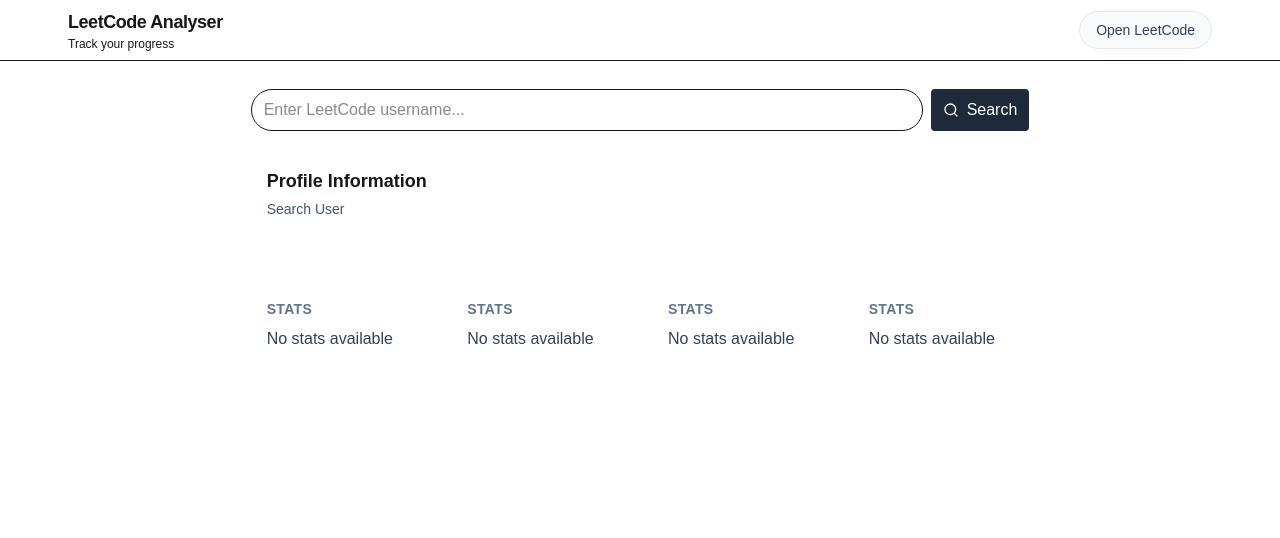
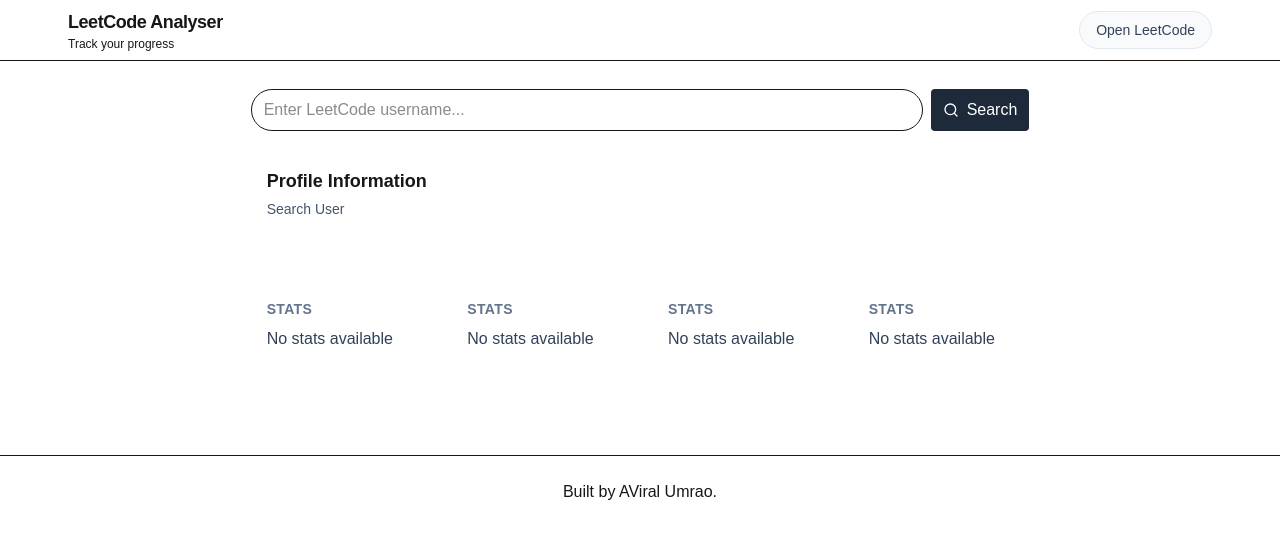
Before and after one commit to aviralumrao/leetcode-analyser, a Next.js app: page / in a window 1280 px wide. Shown: the top 538 px of the page. Built offline with nearby package versions, Linux system fonts and the light colour scheme.

Commit message:
added footer to the page

```diff
--- a/src/app/page.js
+++ b/src/app/page.js
@@ -2,6 +2,7 @@
 import SearchBar from "@/components/SearchBar";
 import ProfileCard from "@/components/ProfileCard";
 import StatsCard from "@/components/StatsCard";
+import Footer from "@/components/Footer";
 
 export default function Home() {
   return (
@@ -19,6 +20,7 @@
           <StatsCard />
         </div>
       </main>
+      <Footer />
     </>
   );
 }
--- /dev/null
+++ b/src/components/Footer.jsx
@@ -0,0 +1,7 @@
+export default function Footer() {
+  return (
+    <footer className="mt-16 border-t py-6 text-center oklch(98.5% 0 none)">
+      Built by AViral Umrao.
+    </footer>
+  );
+}
```
